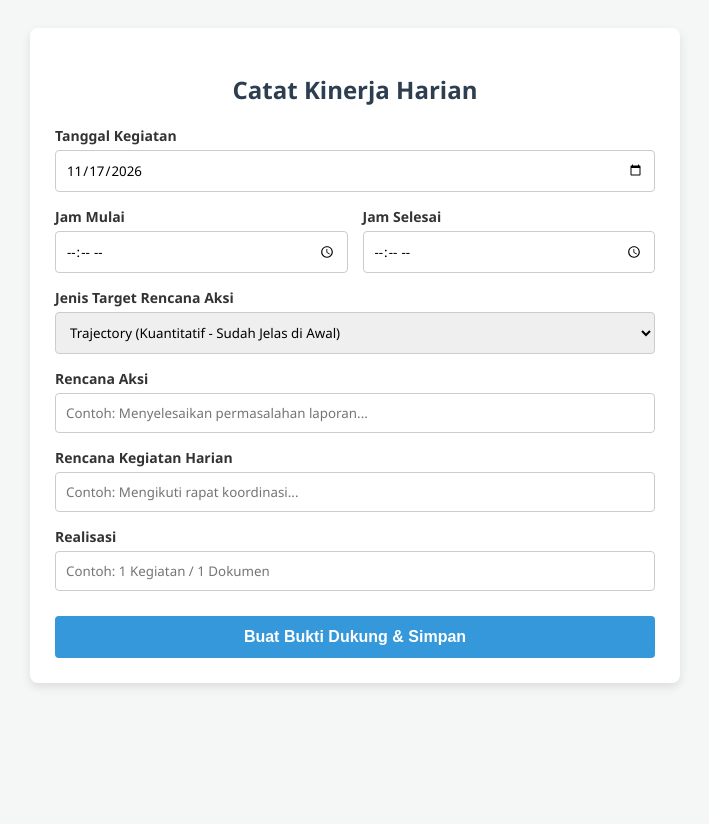
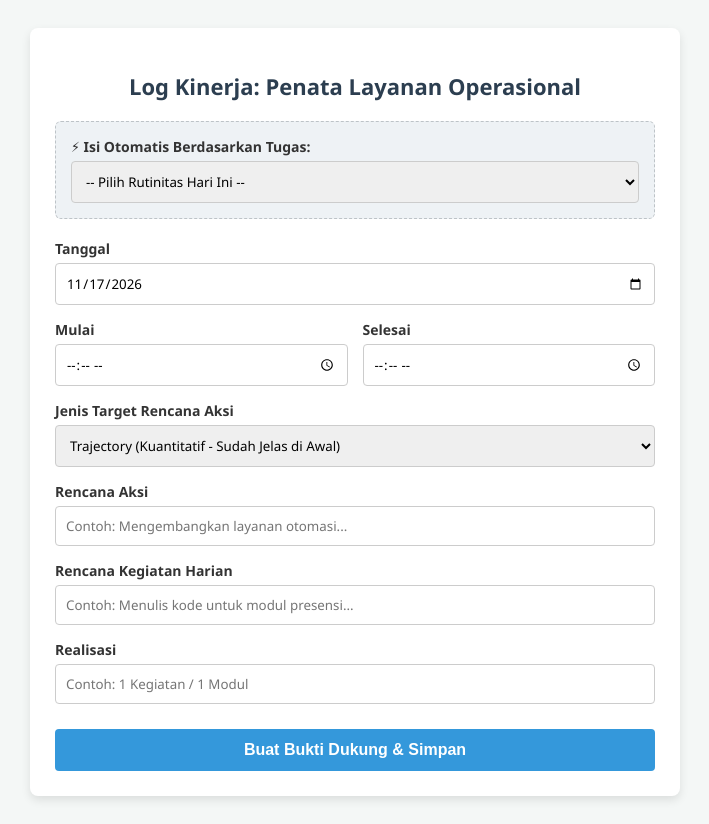
Before and after one commit to momoservicetebu-spec/ekinerja-tools, a plain HTML site: page index.html in a window 1280 px wide. Shown: the whole page, without its empty margins (285-994 px from the left). Before the commit the page ends 800 px from the top, so only its background shows below. Drawn offline with Linux system fonts and the light colour scheme.

Commit message:
Update title and form labels in index.html

```diff
--- a/index.html
+++ b/index.html
@@ -3,11 +3,11 @@
 <head>
     <meta charset="UTF-8">
     <meta name="viewport" content="width=device-width, initial-scale=1.0">
-    <title>Input eKinerja Harian</title>
+    <title>Input eKinerja Harian ASN</title>
     <style>
         body { font-family: 'Segoe UI', Tahoma, Geneva, Verdana, sans-serif; background-color: #f4f7f6; color: #333; padding: 20px; }
         .container { max-width: 600px; margin: 0 auto; background: #fff; padding: 25px; border-radius: 8px; box-shadow: 0 4px 10px rgba(0,0,0,0.1); }
-        h2 { text-align: center; color: #2c3e50; margin-bottom: 20px; }
+        h2 { text-align: center; color: #2c3e50; margin-bottom: 20px; font-size: 22px; }
         .form-group { margin-bottom: 15px; }
         label { display: block; font-weight: 600; margin-bottom: 5px; font-size: 14px; }
         input[type="text"], input[type="date"], input[type="time"], select { width: 100%; padding: 10px; border: 1px solid #ccc; border-radius: 4px; box-sizing: border-box; font-family: inherit; }
@@ -17,32 +17,46 @@
         button:hover { background-color: #2980b9; }
         button:disabled { background-color: #95a5a6; cursor: not-allowed; }
         #result-box { display: none; margin-top: 20px; padding: 15px; background: #e8f8f5; border-left: 5px solid #1abc9c; border-radius: 4px; }
-        #result-box a { color: #16a085; font-weight: bold; word-break: break-all; }
+        #result-box a { color: #16a085; font-weight: bold; word-break: break-all; cursor: pointer; }
         .loader { display: none; text-align: center; margin-top: 10px; font-style: italic; color: #7f8c8d; }
+        .preset-box { background: #eef2f5; padding: 15px; border-radius: 6px; margin-bottom: 20px; border: 1px dashed #bdc3c7; }
     </style>
 </head>
 <body>
 
 <div class="container">
-    <h2>Catat Kinerja Harian</h2>
+    <h2>Log Kinerja: Penata Layanan Operasional</h2>
+
+    <div class="preset-box">
+        <label for="templateTugas">⚡ Isi Otomatis Berdasarkan Tugas:</label>
+        <select id="templateTugas" onchange="terapkanTemplate()">
+            <option value="">-- Pilih Rutinitas Hari Ini --</option>
+            <optgroup label="1. IT & Pengembang Aplikasi">
+                <option value="dev_fitur">Mendevelop Modul/Fitur Baru Aplikasi Otomasi (Trajectory)</option>
+                <option value="dev_bug">Maintenance & Bug Fixing Aplikasi Sekolah (Non-Trajectory)</option>
+                <option value="it_teknisi">Setup/Sinkronisasi Server AN/OSN/ABM (Trajectory)</option>
+                <option value="it_sapras">Maintenance Hardware & Sapras Sekolah (Non-Trajectory)</option>
+            </optgroup>
+            <optgroup label="2. Pustakawan">
+                <option value="pus_kasir">Layanan Administrasi Kasir & Sirkulasi (Non-Trajectory)</option>
+                <option value="pus_bersih">Pemeliharaan Kebersihan & Penataan Rak Buku (Non-Trajectory)</option>
+                <option value="pus_stok">Pelaksanaan Stok Opname Buku (Trajectory)</option>
+                <option value="pus_literasi">Menjalankan Program Literasi & Numerasi (Trajectory)</option>
+            </optgroup>
+            <optgroup label="3. Revitalisasi Sekolah">
+                <option value="rev_koordinasi">Koordinasi Tim Revitalisasi Sekolah (Non-Trajectory)</option>
+            </optgroup>
+            <option value="custom">-- Ketik Manual (Kosongkan Form) --</option>
+        </select>
+    </div>
+
     <form id="kinerjaForm">
-
         <div class="form-group row">
-            <div class="col">
-                <label for="tanggal">Tanggal Kegiatan</label>
-                <input type="date" id="tanggal" required>
-            </div>
+            <div class="col"><label for="tanggal">Tanggal</label><input type="date" id="tanggal" required></div>
         </div>
-
         <div class="form-group row">
-            <div class="col">
-                <label for="jamMulai">Jam Mulai</label>
-                <input type="time" id="jamMulai" required>
-            </div>
-            <div class="col">
-                <label for="jamSelesai">Jam Selesai</label>
-                <input type="time" id="jamSelesai" required>
-            </div>
+            <div class="col"><label for="jamMulai">Mulai</label><input type="time" id="jamMulai" required></div>
+            <div class="col"><label for="jamSelesai">Selesai</label><input type="time" id="jamSelesai" required></div>
         </div>
 
         <div class="form-group">
@@ -55,17 +69,17 @@
 
         <div class="form-group">
             <label for="rencanaAksi">Rencana Aksi</label>
-            <input type="text" id="rencanaAksi" placeholder="Contoh: Menyelesaikan permasalahan laporan..." required>
+            <input type="text" id="rencanaAksi" placeholder="Contoh: Mengembangkan layanan otomasi..." required>
         </div>
 
         <div class="form-group">
             <label for="kegiatan">Rencana Kegiatan Harian</label>
-            <input type="text" id="kegiatan" placeholder="Contoh: Mengikuti rapat koordinasi..." required>
+            <input type="text" id="kegiatan" placeholder="Contoh: Menulis kode untuk modul presensi..." required>
         </div>
 
         <div class="form-group">
             <label for="realisasi">Realisasi</label>
-            <input type="text" id="realisasi" placeholder="Contoh: 1 Kegiatan / 1 Dokumen" required>
+            <input type="text" id="realisasi" placeholder="Contoh: 1 Kegiatan / 1 Modul" required>
         </div>
 
         <button type="submit" id="btnSubmit">Buat Bukti Dukung & Simpan</button>
@@ -75,28 +89,50 @@
     <div id="result-box">
         <strong>Berhasil!</strong><br>
         Tautan Bukti Dukung: <br>
-        <a href="#" id="docLink" target="_blank">Klik di sini untuk membuka dokumen</a>
-        <p style="font-size: 12px; margin-top: 10px; color: #555;">Tautan ini siap di-copy ke aplikasi eKinerja BKN.</p>
+        <a id="docLink">Klik di sini untuk menyalin & membuka</a>
     </div>
 </div>
 
 <script>
-    // MASUKKAN URL WEB APP GOOGLE APPS SCRIPT DI BAWAH INI
+    // MASUKKAN URL WEB APP GOOGLE APPS SCRIPT DI SINI
     const GAS_WEB_APP_URL = "https://script.google.com/macros/s/AKfycbxorz25RFm-lhYN3ialtv4Nu3ptPVI33PBsxeCYWe-0u5bWdwKFQ_1kg8EWsFxB2WeU/exec";
 
-    // Set tanggal default ke hari ini
     document.getElementById('tanggal').valueAsDate = new Date();
+
+    // Data Preset Template
+    const databaseTemplate = {
+        "dev_fitur": { target: "Trajectory", aksi: "Pengembangan Aplikasi Otomasi Manajemen Sekolah", kegiatan: "Merancang dan mendevelop modul/fitur baru pada aplikasi manajemen Perpustakaab TU/Guru", realisasi: "1 Modul/Fitur" },
+        "dev_bug": { target: "Non-Trajectory", aksi: "Pemeliharaan Aplikasi Otomasi Sekolah", kegiatan: "Melakukan monitoring server, bug fixing, dan optimalisasi sistem aplikasi sekolah", realisasi: "1 Kegiatan" },
+        "it_teknisi": { target: "Trajectory", aksi: "Dukungan Teknis Asesmen Nasional (AN/OSN/ABM/D-Smart)", kegiatan: "Melakukan setup, instalasi, dan sinkronisasi server/klien untuk pelaksanaan ujian", realisasi: "1 Kegiatan" },
+        "it_sapras": { target: "Non-Trajectory", aksi: "Pemeliharaan Sarana Prasarana IT Sekolah", kegiatan: "Mengecek dan melakukan maintenance hardware jaringan serta perangkat sapras", realisasi: "1 Kegiatan" },
+        "pus_kasir": { target: "Non-Trajectory", aksi: "Pelayanan Administrasi Perpustakaan", kegiatan: "Stanby melayani sirkulasi peminjaman/pengembalian buku dan administrasi kasir", realisasi: "1 Kegiatan" },
+        "pus_bersih": { target: "Non-Trajectory", aksi: "Pengelolaan Tata Ruang Perpustakaan", kegiatan: "Melakukan kebersihan ruang baca dan penataan rak buku", realisasi: "1 Kegiatan" },
+        "pus_stok": { target: "Trajectory", aksi: "Inventarisasi Koleksi Perpustakaan", kegiatan: "Melakukan stok opname dan pencatatan buku perpustakaan", realisasi: "1 Dokumen Laporan" },
+        "pus_literasi": { target: "Trajectory", aksi: "Pelaksanaan Program Literasi & Numerasi", kegiatan: "Menjalankan program literasi dan numerasi untuk menumbuhkan minat baca siswa", realisasi: "1 Kegiatan" },
+        "rev_koordinasi": { target: "Non-Trajectory", aksi: "Pelaksanaan Program Revitalisasi Sekolah", kegiatan: "Berkoordinasi dalam tim untuk program pemeliharaan dan revitalisasi sekolah", realisasi: "1 Kegiatan" },
+        "custom": { target: "Trajectory", aksi: "", kegiatan: "", realisasi: "" }
+    };
+
+    function terapkanTemplate() {
+        const pilihan = document.getElementById('templateTugas').value;
+        if (pilihan && databaseTemplate[pilihan]) {
+            const data = databaseTemplate[pilihan];
+            document.getElementById('jenisTarget').value = data.target;
+            document.getElementById('rencanaAksi').value = data.aksi;
+            document.getElementById('kegiatan').value = data.kegiatan;
+            document.getElementById('realisasi').value = data.realisasi;
+        }
+    }
 
     document.getElementById('kinerjaForm').addEventListener('submit', function(e) {
         e.preventDefault();
 
-        // 1. VALIDASI WAKTU
         const jamMulai = document.getElementById('jamMulai').value;
         const jamSelesai = document.getElementById('jamSelesai').value;
 
         if (jamSelesai <= jamMulai) {
             alert("⚠️ Kesalahan input: 'Jam Selesai' harus lebih lambat dari 'Jam Mulai'.");
-            return; // Hentikan eksekusi jika waktu tidak valid
+            return;
         }
 
         const btnSubmit = document.getElementById('btnSubmit');
@@ -131,22 +167,19 @@
 
             if(data.status === "success") {
                 resultBox.style.display = 'block';
-                docLink.href = data.dokumenUrl;
                 docLink.innerText = data.dokumenUrl;
 
-                // Tambahkan fitur copy ke clipboard pada elemen link
                 docLink.onclick = function(event) {
                     event.preventDefault();
                     navigator.clipboard.writeText(data.dokumenUrl).then(() => {
-                        alert("✅ Tautan Bukti Dukung berhasil disalin! Silakan paste di eKinerja.");
+                        alert("✅ Tautan Bukti Dukung disalin! Silakan paste di eKinerja.");
                     });
-                    // Buka tab baru setelah disalin
                     window.open(data.dokumenUrl, '_blank');
                 };
 
-                // Reset form kegiatan dan realisasi
-                document.getElementById('kegiatan').value = '';
-                document.getElementById('realisasi').value = '';
+                // Kembalikan form ke mode kosong setelah disubmit
+                document.getElementById('templateTugas').value = "custom";
+                terapkanTemplate();
             } else {
                 alert("Gagal: " + data.pesan);
             }
@@ -154,7 +187,7 @@
         .catch(error => {
             btnSubmit.disabled = false;
             loader.style.display = 'none';
-            alert("Terjadi kesalahan jaringan. Detail: " + error);
+            alert("Terjadi kesalahan. Pastikan URL Web App GAS sudah benar. Detail: " + error);
         });
     });
 </script>
```
